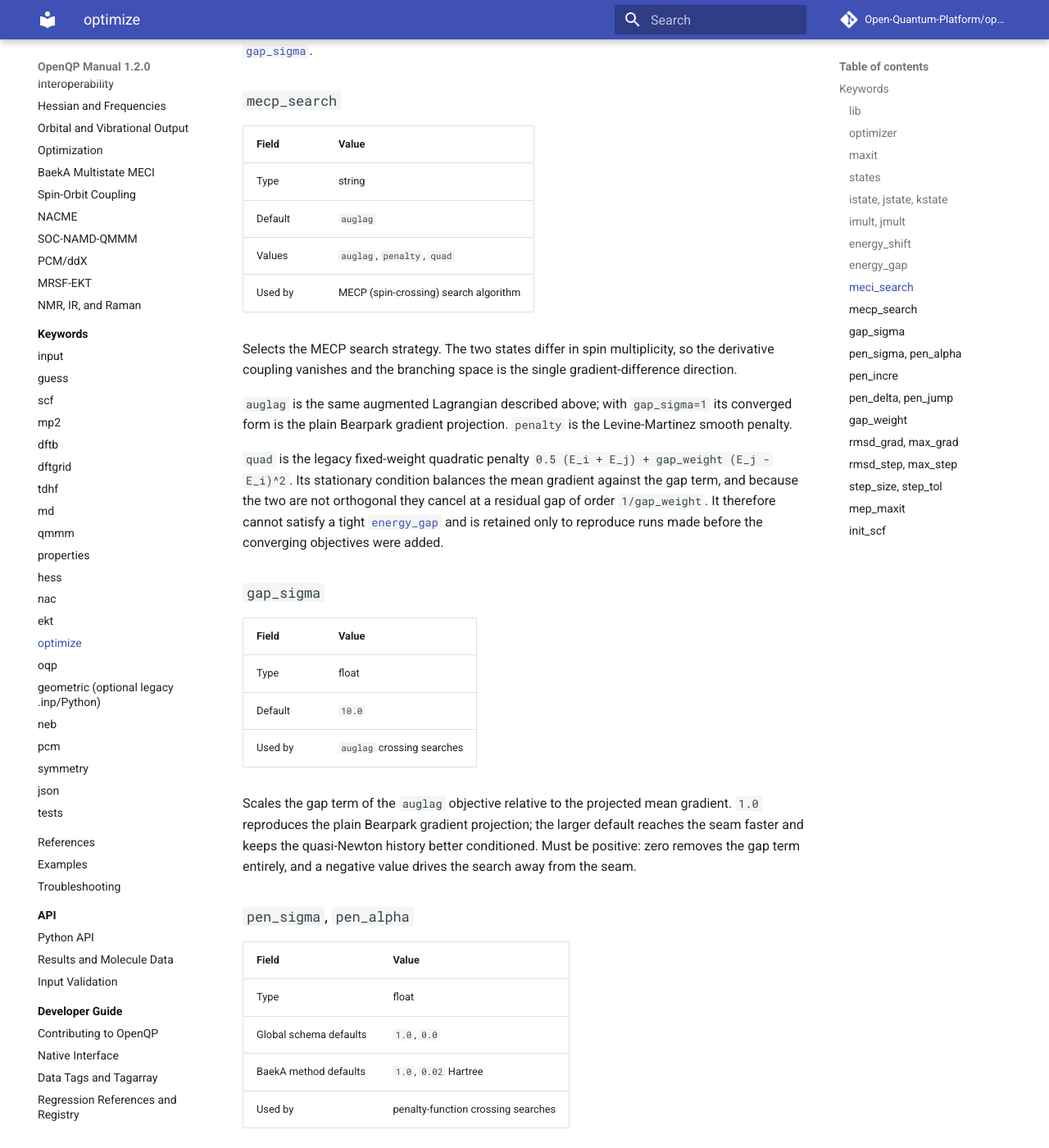
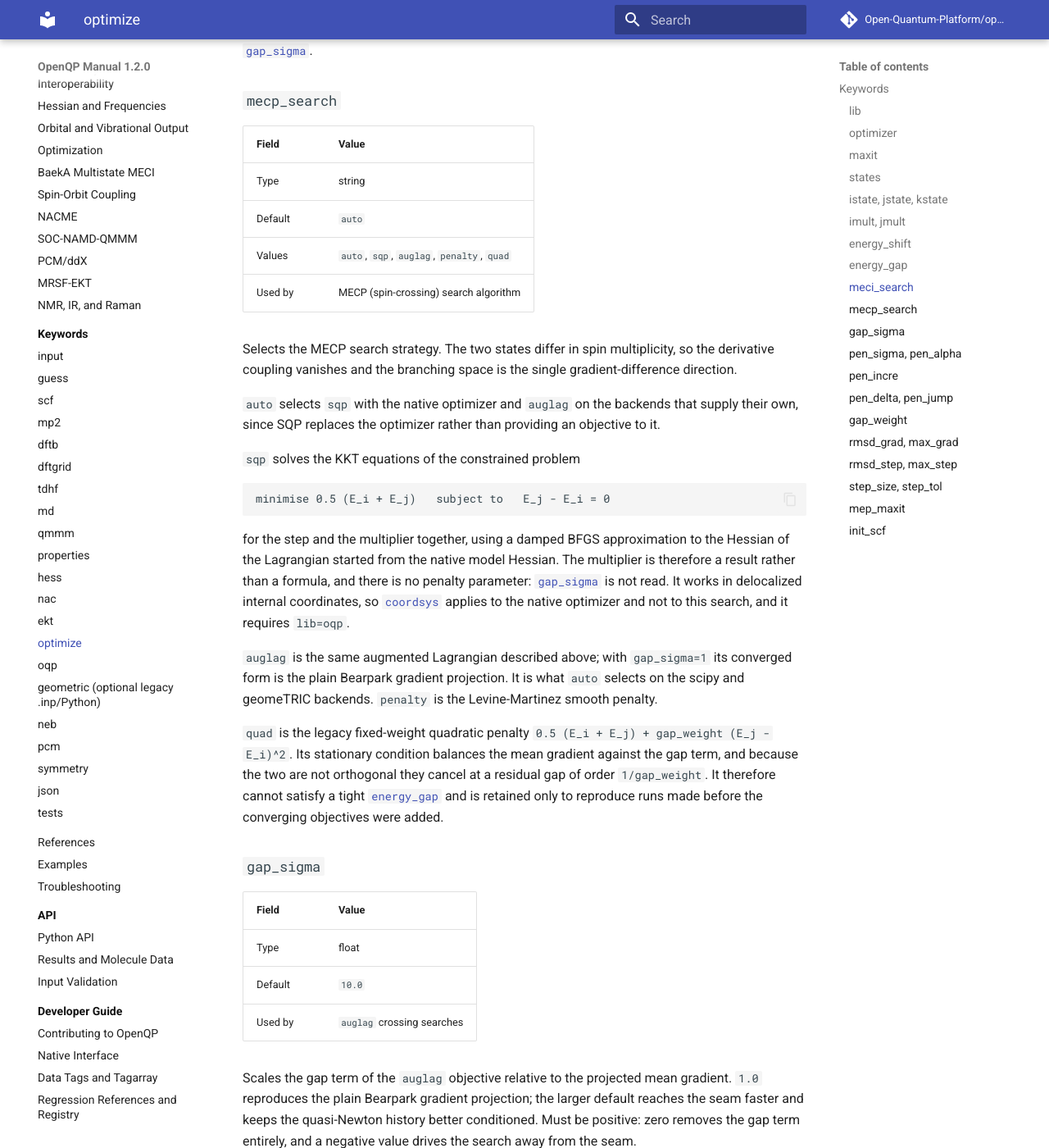
Before and after one commit to Open-Quantum-Platform/openqp-docs, an MkDocs documentation site: the page built from docs/keywords/optimize.md, in a window 1280 px wide and 1400 px high, scrolled down 4297 px. Shown: the whole window at 82% size. Built offline with MkDocs 1.6.1 and Material for MkDocs 9.7.7, drawn with Linux system fonts in a browser that asks for light colours; comment, search, counter and statistics services are not loaded.

Commit message:
Document mecp_search=sqp and the new auto default
Companion to Open-Quantum-Platform/openqp#312, which makes SQP the MECP
search on the native optimizer.

mecp_search now defaults to auto, which selects sqp with lib=oqp and auglag on
the backends that supply their own optimizer.  sqp solves the KKT equations of
the constrained problem for the step and the multiplier together, so it reads
no penalty parameter and gap_sigma does not apply to it, and it works in
delocalized internal coordinates rather than the coordsys the native optimizer
is given.

````diff
--- a/docs/keywords/optimize.md
+++ b/docs/keywords/optimize.md
@@ -160,17 +160,35 @@ stationary point sits at a finite gap, so on its own it stalls above
 | Field | Value |
 | --- | --- |
 | Type | string |
-| Default | `auglag` |
-| Values | `auglag`, `penalty`, `quad` |
+| Default | `auto` |
+| Values | `auto`, `sqp`, `auglag`, `penalty`, `quad` |
 | Used by | MECP (spin-crossing) search algorithm |
 
 Selects the MECP search strategy. The two states differ in spin multiplicity,
 so the derivative coupling vanishes and the branching space is the single
 gradient-difference direction.
 
+`auto` selects `sqp` with the native optimizer and `auglag` on the backends
+that supply their own, since SQP replaces the optimizer rather than providing
+an objective to it.
+
+`sqp` solves the KKT equations of the constrained problem
+
+```
+minimise 0.5 (E_i + E_j)   subject to   E_j - E_i = 0
+```
+
+for the step and the multiplier together, using a damped BFGS approximation to
+the Hessian of the Lagrangian started from the native model Hessian. The
+multiplier is therefore a result rather than a formula, and there is no penalty
+parameter: [`gap_sigma`](#gap_sigma) is not read. It works in delocalized
+internal coordinates, so [`coordsys`](oqp.md) applies to the native optimizer
+and not to this search, and it requires `lib=oqp`.
+
 `auglag` is the same augmented Lagrangian described above; with `gap_sigma=1`
-its converged form is the plain Bearpark gradient projection. `penalty` is the
-Levine-Martinez smooth penalty.
+its converged form is the plain Bearpark gradient projection. It is what `auto`
+selects on the scipy and geomeTRIC backends. `penalty` is the Levine-Martinez
+smooth penalty.
 
 `quad` is the legacy fixed-weight quadratic penalty
 `0.5 (E_i + E_j) + gap_weight (E_j - E_i)^2`. Its stationary condition balances
````
Also changed, not shown: docs/oqp-input.md (+1 -1 lines).
